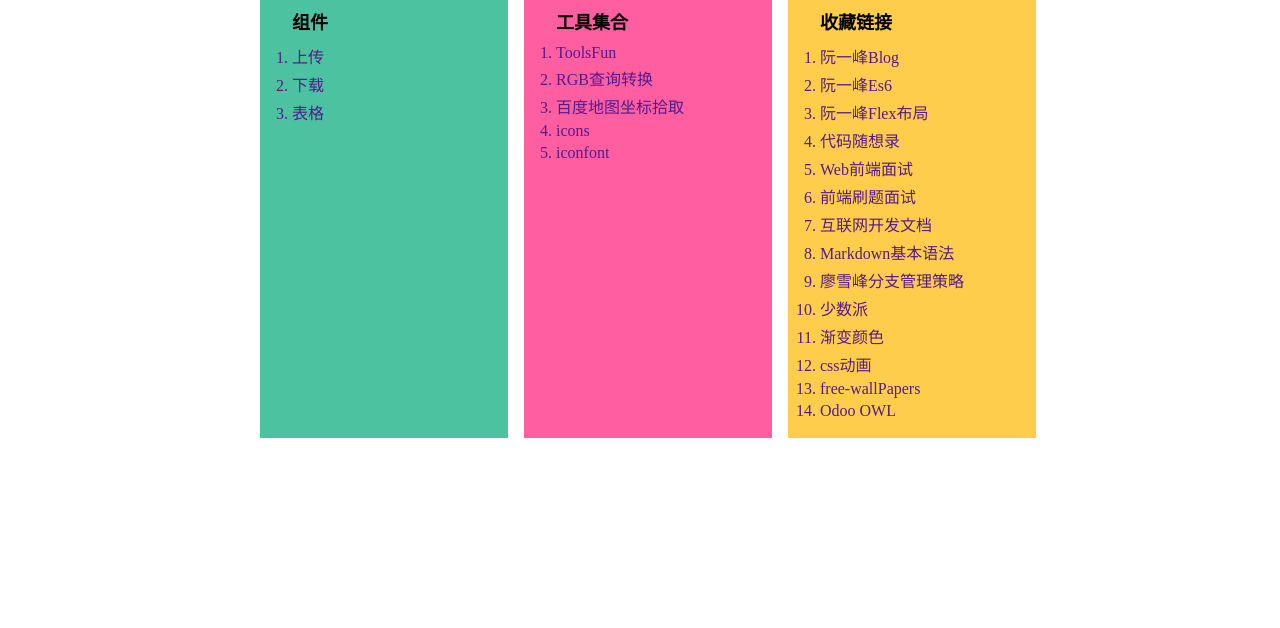
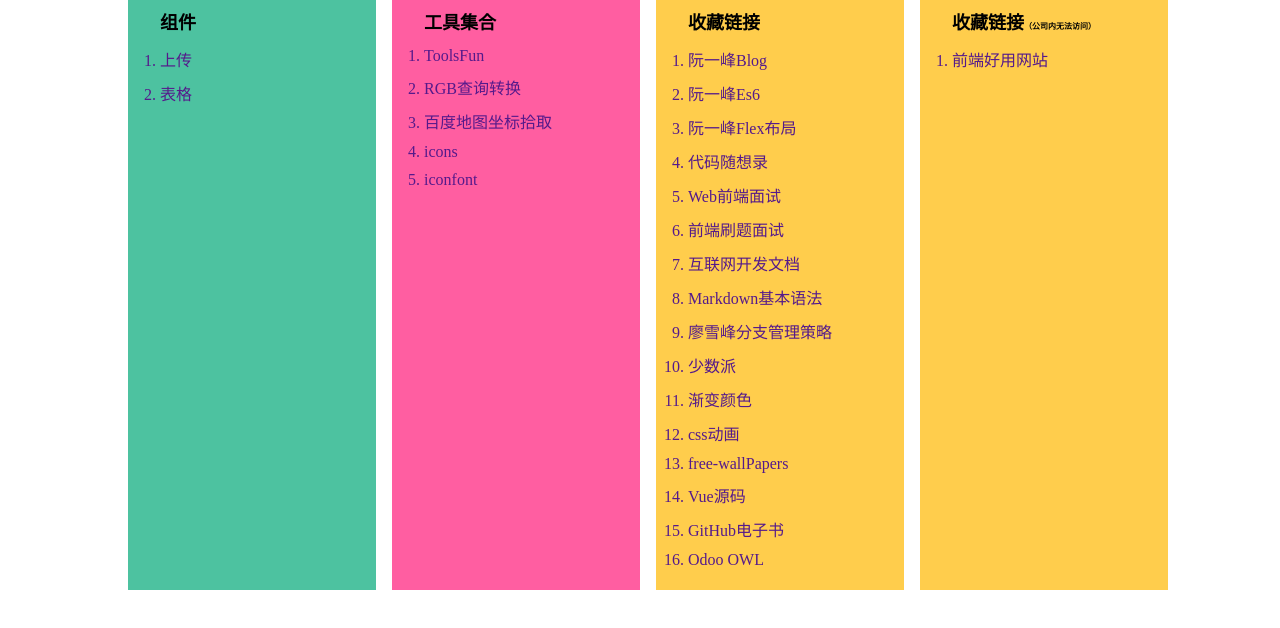
Before and after one commit to cxiaqd/ComponentPackage, a Vue app in the folder packages/: page / in a window 1280 px wide. Shown: the top 628 px of the page. Built offline with nearby package versions, Linux system fonts and the light colour scheme.

Commit message:
feat:新增链接

```diff
--- a/packages/src/components/table/index.vue
+++ b/packages/src/components/table/index.vue
@@ -17,20 +17,23 @@
       <div class="right-content">
         <div class="right-top">right-top</div>
         <div class="right-filter com-v2-form">
-          <el-form inline class="com-v2-form" :model="formInline">
+          <el-form inline class="com-v2-form" :model="filter" ref="filterForm">
             <div class="com-v2-control">
               <el-form-item label="审批人">
-                <el-input v-model="formInline.user" placeholder="审批人"></el-input>
+                <el-input v-model="filter.user" placeholder="审批人"></el-input>
               </el-form-item>
               <el-form-item label="活动区域">
-                <el-select v-model="formInline.region" placeholder="活动区域">
+                <el-select v-model="filter.region" placeholder="活动区域">
                   <el-option label="区域一" value="shanghai"></el-option>
                   <el-option label="区域二" value="beijing"></el-option>
                 </el-select>
               </el-form-item>
               <el-form-item>
                 <el-button type="primary" @click="onSubmit">查询</el-button>
-                <el-button type="primary" @click="onSubmit">重置</el-button>
+                <el-button type="primary" @click="resetFilter('filterForm')">重置</el-button>
+              </el-form-item>
+              <el-form-item style="margin-left:auto">
+                <el-button type="primary" @click="exportTable">数据导出</el-button>
               </el-form-item>
             </div>
           </el-form>
--- a/packages/src/components/table/table.js
+++ b/packages/src/components/table/table.js
@@ -1,3 +1,4 @@
+
 export default {
   data() {
     return {
@@ -6,10 +7,10 @@
         pageNo: 1,
         pageSize: 20,
       },
-      formInline: {
-        user: '',
-        region: ''
-      }
+      filter: {
+        user: "",
+        region: "",
+      },
     };
   },
   methods: {
@@ -23,7 +24,42 @@
       console.log(data);
     },
     onSubmit() {
-        console.log('submit!');
-      }
+      console.log("submit!");
+    },
+    resetFilter(formName) {
+      this.$refs[formName].resetFields();
+    },
+    exportTable() {
+      let hide = http.loading();
+
+      axios({
+        method: "get",
+        url: url,
+        params: {},
+        responseType: "arraybuffer",
+      })
+        .then((response) => {
+          if (response.data) {
+            let blob = new Blob([response.data], {
+              type: "application/vnd.openxmlformats-officedocument.spreadsheetml.sheet",
+            });
+
+            let url = window.URL.createObjectURL(blob);
+
+            let ele = document.createElement("a");
+            ele.style.display = "none";
+
+            ele.href = url;
+            ele.download = "文件名称***";
+
+            document.querySelectorAll("body")[0].appendChild(ele);
+            ele.click();
+
+            ele.remove();
+          }
+        })
+        .catch((e) => http.showError(e))
+        .then(hide);
+    },
   },
 };
--- a/packages/src/views/index.vue
+++ b/packages/src/views/index.vue
@@ -4,73 +4,44 @@
       <p>组件</p>
       <ol>
         <li @click="open('/upload')">上传</li>
-        <li @click="open('/download')">下载</li>
         <li @click="open('/table')">表格</li>
       </ol>
     </div>
     <div class="li-box box2">
       <p>工具集合</p>
       <ol>
-        <li @click="jump('https://tools.fun/index.html')">ToolsFun</li>
-        <li @click="jump('https://www.qianbo.com.cn/Tool/Rgba/')">
-          RGB查询转换
-        </li>
-        <li
-          @click="jump('http://api.map.baidu.com/lbsapi/getpoint/index.html')"
-        >
-          百度地图坐标拾取
-        </li>
-        <li @click="jump('https://icones.js.org/')">icons</li>
-        <li @click="jump('https://www.iconfont.cn/home/index')">iconfont</li>
+        <li @click="jump('tools.fun/index.html')">ToolsFun</li>
+        <li @click="jump('www.qianbo.com.cn/Tool/Rgba/')">RGB查询转换</li>
+        <li @click="jump('api.map.baidu.com/lbsapi/getpoint/index.html')">百度地图坐标拾取</li>
+        <li @click="jump('icones.js.org/')">icons</li>
+        <li @click="jump('www.iconfont.cn/home/index')">iconfont</li>
       </ol>
     </div>
     <div class="li-box box3">
       <p>收藏链接</p>
       <ol>
-        <li @click="jump('https://www.ruanyifeng.com/blog/')">阮一峰Blog</li>
-        <li @click="jump('https://es6.ruanyifeng.com/')">阮一峰Es6</li>
-        <li
-          @click="
-            jump('https://www.ruanyifeng.com/blog/2015/07/flex-grammar.html')
-          "
-        >
-          阮一峰Flex布局
-        </li>
-        <li @click="jump('https://www.programmercarl.com/')">代码随想录</li>
-        <li @click="jump('https://vue3js.cn/interview/')">Web前端面试</li>
-        <li @click="jump('https://fe.ecool.fun/')">前端刷题面试</li>
-        <li @click="jump('https://wangdoc.com/')">互联网开发文档</li>
-        <li @click="jump('https://markdown.com.cn/basic-syntax/')">
-          Markdown基本语法
-        </li>
-        <li
-          @click="
-            jump(
-              'https://www.liaoxuefeng.com/wiki/896043488029600/900005860592480'
-            )
-          "
-        >
-          廖雪峰分支管理策略
-        </li>
-        <li @click="jump('https://sspai.com/')">少数派</li>
-        <li @click="jump('https://color.oulu.me/')">渐变颜色</li>
-        <li
-          @click="
-            jump(
-              'https://www.webhek.com/post/css3-animation-sniplet-collection/#/'
-            )
-          "
-        >
-          css动画
-        </li>
-        <li @click="jump('https://unsplash.com/explore')">free-wallPapers</li>
-        <li
-          @click="
-            jump('https://blog.csdn.net/CBGCampus/article/details/124997628')
-          "
-        >
-          Odoo OWL
-        </li>
+        <li @click="jump('www.ruanyifeng.com/blog/')">阮一峰Blog</li>
+        <li @click="jump('es6.ruanyifeng.com/')">阮一峰Es6</li>
+        <li @click="jump('www.ruanyifeng.com/blog/2015/07/flex-grammar.html')">阮一峰Flex布局</li>
+        <li @click="jump('www.programmercarl.com/')">代码随想录</li>
+        <li @click="jump('vue3js.cn/interview/')">Web前端面试</li>
+        <li @click="jump('fe.ecool.fun/')">前端刷题面试</li>
+        <li @click="jump('wangdoc.com/')">互联网开发文档</li>
+        <li @click="jump('markdown.com.cn/basic-syntax/')">Markdown基本语法</li>
+        <li @click="jump('www.liaoxuefeng.com/wiki/896043488029600/900005860592480')">廖雪峰分支管理策略</li>
+        <li @click="jump('sspai.com/')">少数派</li>
+        <li @click="jump('color.oulu.me/')">渐变颜色</li>
+        <li @click="jump('www.webhek.com/post/css3-animation-sniplet-collection/#/')">css动画</li>
+        <li @click="jump('unsplash.com/explore')">free-wallPapers</li>
+        <li @click="jump('nlrx-wjc.github.io/Learn-Vue-Source-Code/start/')">Vue源码</li>
+        <li @click="jump('github.com/Jackpopc/CS-Books-Store')">GitHub电子书</li>
+        <li @click="jump('blog.csdn.net/CBGCampus/article/details/124997628')">Odoo OWL</li>
+      </ol>
+    </div>
+    <div class="li-box box3">
+      <p>收藏链接<span style="font-size:8px">（公司内无法访问）</span></p>
+      <ol>
+        <li @click="jump('juejin.cn/post/7289339080838627382')">前端好用网站</li>
       </ol>
     </div>
   </div>
@@ -79,9 +50,14 @@
 export default {
   methods: {
     jump(url) {
-      window.open(url, "_blank");
+      window.open(`https://${url}`, "_blank");
     },
     open(url) {
+      /**
+       * $router.resolve,用于根据给定的位置解析出一个完整的路由对象。
+       * 该方法接受一个位置参数和一个当前路由对象参数（可选）。位置参数可以是一个字符串路径或者一个包含路径信息的对象。
+       * 如果提供了当前路由对象参数，则解析将基于该路由对象的上下文。
+       */
       let routeUrl = this.$router.resolve({
         path: url,
       });
@@ -98,7 +74,7 @@
 a,
 li {
   text-decoration: none;
-  padding: 2px 0;
+  padding: 5px 0;
 }
 li:hover {
   color: #fff;
```
Also changed, not shown: packages/src/lib/http/index.js.
